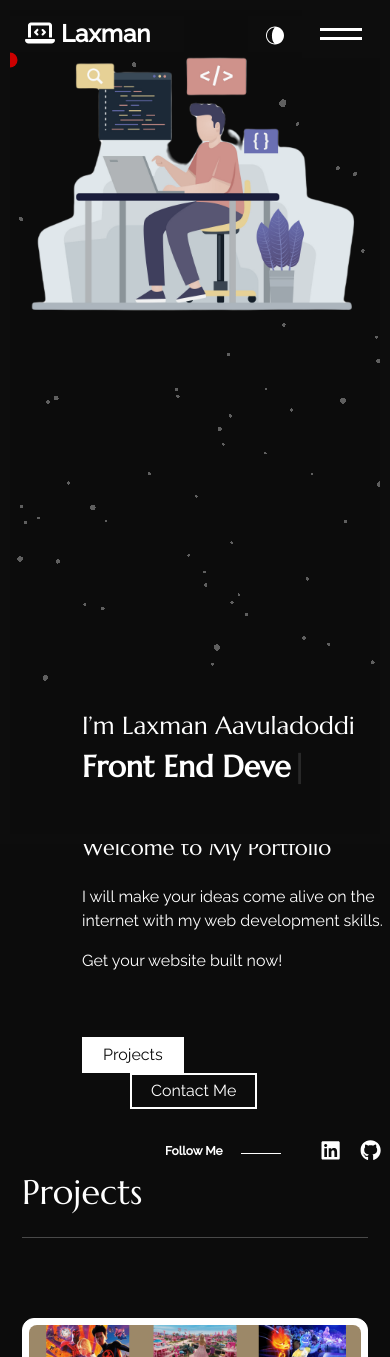
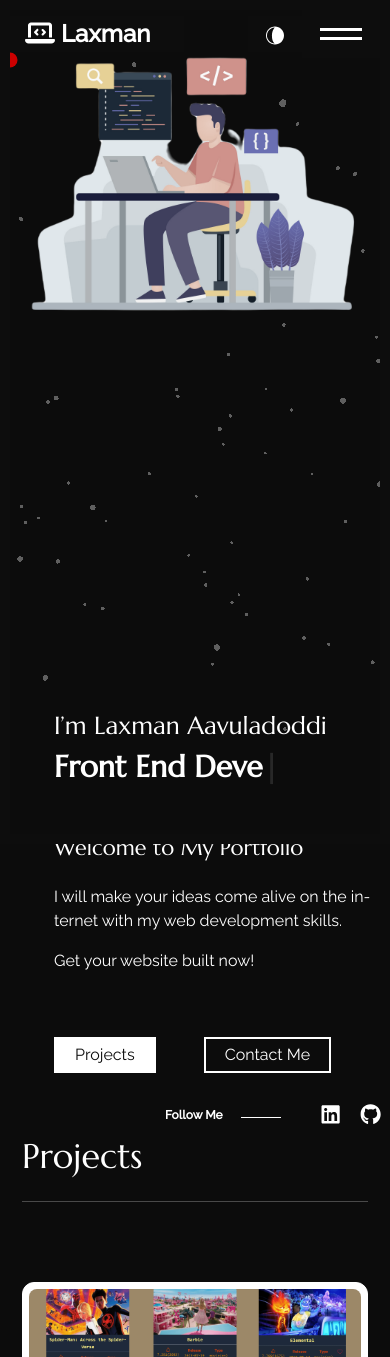
Before and after one commit to laxman939/laxman_portfolio, a React (Create React App) app: page / in a window 390 px wide. Shown: the top 1357 px of the page. Built offline with nearby package versions, Linux system fonts and the light colour scheme.

Commit message:
Fixed the mobile view alignment

```diff
--- a/src/pages/home/index.jsx
+++ b/src/pages/home/index.jsx
@@ -54,7 +54,7 @@ export const Home = () => {
             </div>
             <div className="text order-2 order-lg-1 h-100 d-lg-flex justify-content-start ms-4">
               <div className="align-self-center ">
-                <div className="intro mx-auto ps-5 pt-5">
+                <div className="intro mx-auto pt-5">
                   <h2 className="mb-1x">{introdata.title}</h2>
                   <h1 className="fluidz-48 mb-1x">
                     <Typewriter
```
